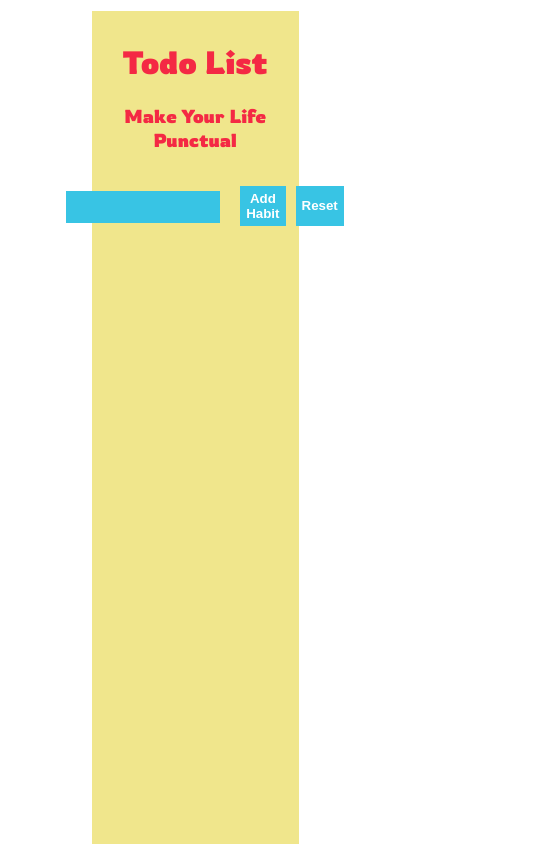
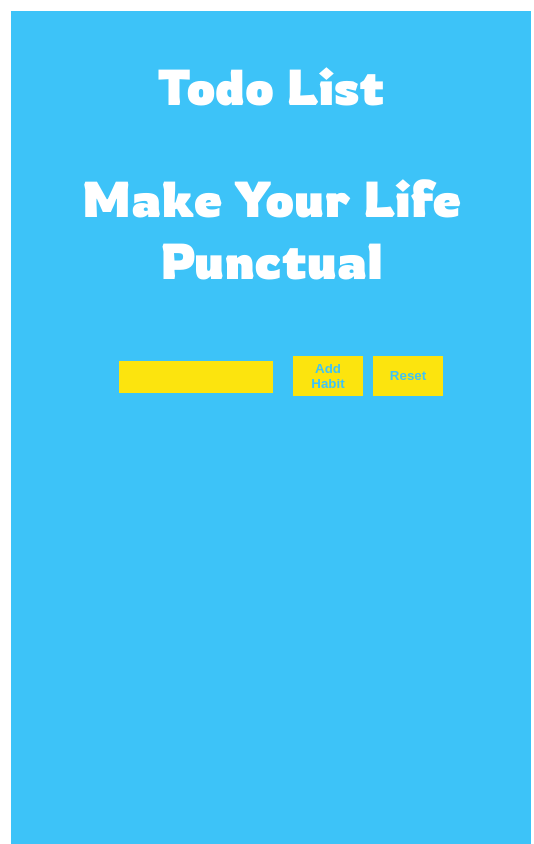
Before and after one commit to umairsolangi/todolist, a plain HTML site: page index.html in a window 390 px wide. Shown: the top 844 px of the page, 534 px wide, since content can reach past the window. Drawn offline with Linux system fonts and the light colour scheme.

Commit message:
Update Theme

```diff
--- a/style.css
+++ b/style.css
@@ -1,9 +1,4 @@
-body{
-    /* background-image: url(images/6.jpg);
-    background-repeat: no-repeat;
-    background-size: 1100px; */
-    background-color: white;
-}
+
 .editcolor{
     border: none;
     width: 62px;
@@ -20,7 +15,7 @@ body{
 h1, h3{
     text-align: center;
     font-family: 'Rowdies', cursive;
-    color: #f42944;
+    color: #ffffff;
 }
 .li-item{
     text-align: center;
@@ -33,29 +28,40 @@ input{
     width: 150px;
     height: 30px;
     border: none;
-    background-color: #38c4e4;
-    margin: 20px
+    background-color: rgb(252, 228, 14);
+    margin: 20px;
+    color: rgb(61, 195, 248);
 }
 .addbtn{
     width: 70px;
     height: 40px;
     margin-top: 15px;
-    background-color: #38c4e4;
+    background-color: rgb(252, 228, 14);
     border: none;
-    color: white;
+    background-color: rgb(252, 228, 14);
     font-weight: bold;
     cursor: pointer;
+    color: rgb(61, 195, 248);
+}
+.addbtn:hover{
+    color: rgb(252, 228, 14);
+    background-color: rgb(61, 195, 248);
 }
 .resetbtn{
     width: 70px;
     height: 40px;
     margin-top: 15px;
-    background-color: #38c4e4;
+    background-color: rgb(252, 228, 14);
     border: none;
     color: white;
     font-weight: bold;
     margin-left: 10px;
     cursor: pointer;
+    color: rgb(61, 195, 248);
+}
+.resetbtn:hover{
+    color: rgb(252, 228, 14);
+    background-color: rgb(61, 195, 248);
 }
 .lidelbtn{
     width: 62px;
@@ -65,12 +71,48 @@ input{
     border: none;
     background-color: white;;
 }
+
 .main{
     width: 412px;
     height: 1000px;
-    background-color: khaki;
+    background-color: rgb(61, 195, 248);
     margin: auto;
     width: 50%;
     border: 3px solid rgb(255, 255, 255);
     padding: 10px;;
 }
+
+
+@media screen and (max-width: 1040px) {
+    .main {
+        width: 1000px;
+        height: 1500px;
+    }
+    h1, h3{
+        font-size: 50px;
+    }
+
+  }
+
+
+@media screen and (max-width: 450px) {
+    .main {
+        width: 500px;
+        height: 1500px;
+    }
+    h1, h3{
+        font-size: 50px;
+    }
+
+  }
+
+@media screen and (max-width: 280px) {
+    .main {
+        width: 500px;
+        height: 1500px;
+    }
+    h1, h3{
+        font-size: 50px;
+    }
+
+  }
```
Also changed, not shown: index.html (+0 -1 lines).
